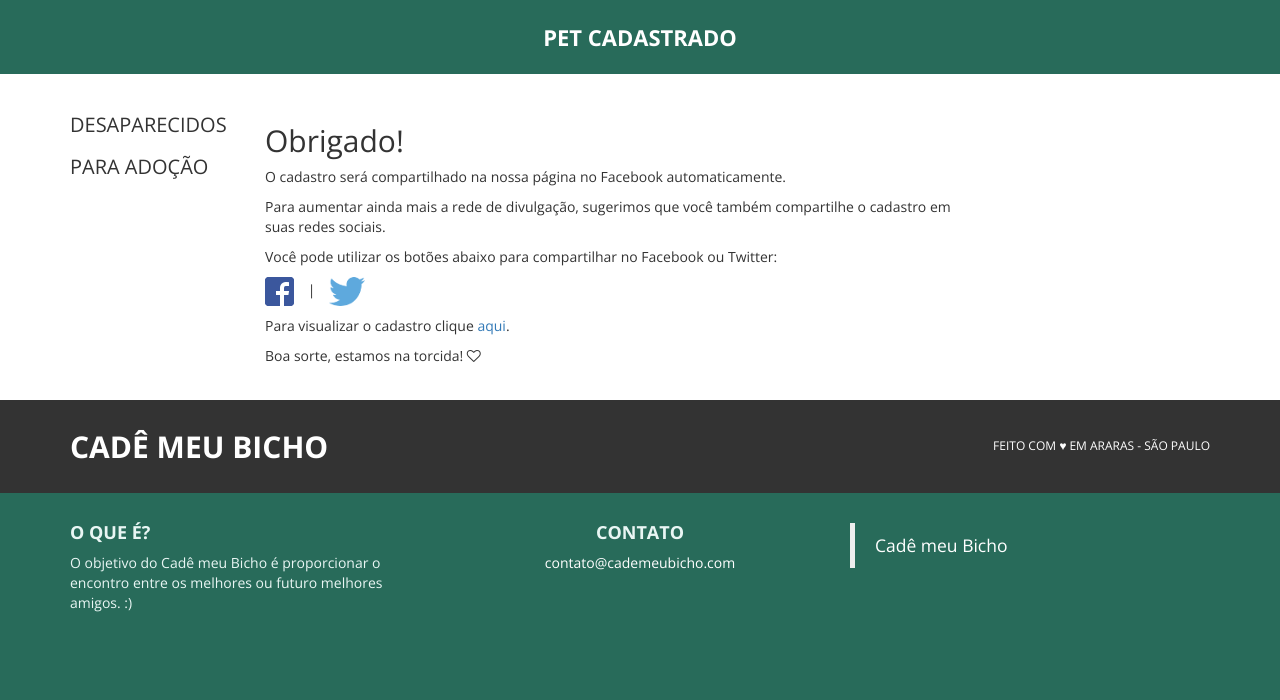
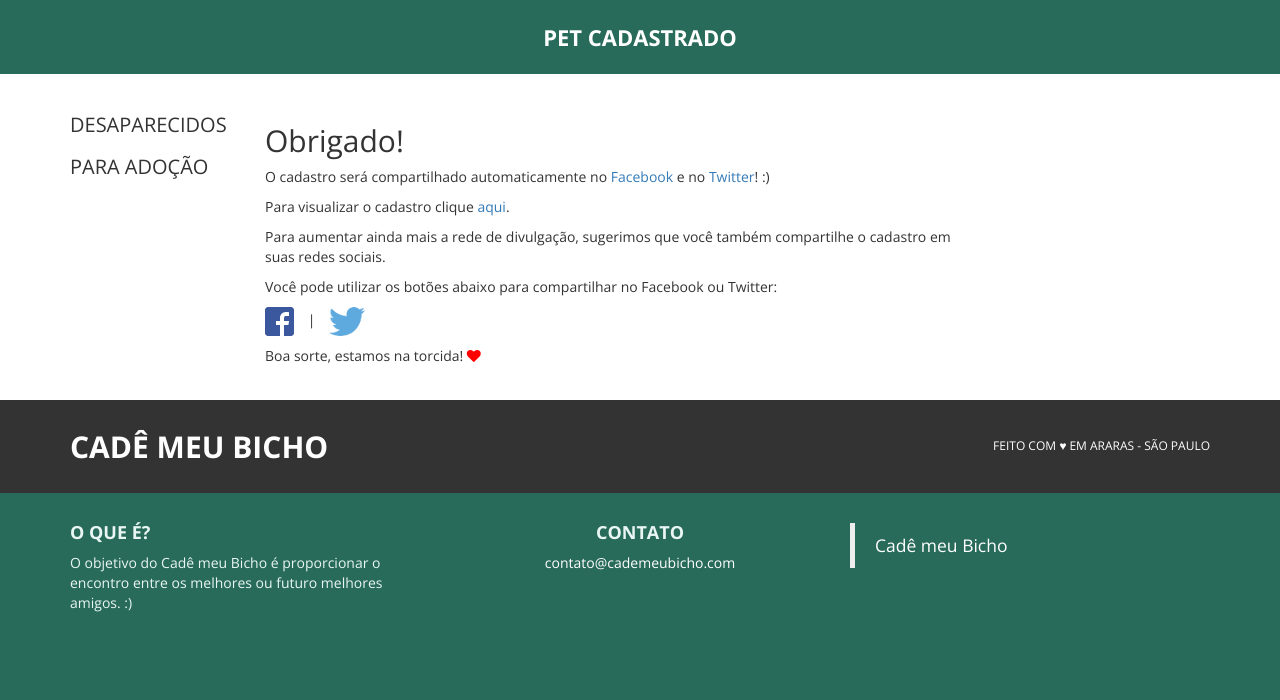
Before and after one commit to jllorencetti/pets, a Django app: page /pets/1/registrado/ in a window 1280 px wide. Shown: the part 100-800 px from the top of the page. Run offline with Django 3.2, Linux system fonts and the light colour scheme; data comes from the database, SQL or seed files in the repository; data that the repository does not hold is empty; some libraries are stand-ins or nearby versions.

Commit message:
Adds links to the Facebook and Twitter pages in the registered template

```diff
--- a/pets/meupet/templates/meupet/registered.html
+++ b/pets/meupet/templates/meupet/registered.html
@@ -9,7 +9,10 @@
 
       <h2>Obrigado!</h2>
 
-      <p>O cadastro será compartilhado na nossa página no Facebook automaticamente.</p>
+      <p>O cadastro será compartilhado automaticamente no <a href="https://www.facebook.com/kdmeubicho">Facebook</a>
+        e no <a href="https://twitter.com/kdmeubicho_">Twitter</a>! :)</p>
+
+      <p>Para visualizar o cadastro clique <a href="{% url 'meupet:detail' pet_slug %}">aqui</a>.</p>
 
       <p>
         Para aumentar ainda mais a rede de divulgação, sugerimos que você também
@@ -31,9 +34,7 @@
         </li>
       </ul>
 
-      <p>Para visualizar o cadastro clique <a href="{% url 'meupet:detail' pet_slug %}">aqui</a>.</p>
-
-      <p>Boa sorte, estamos na torcida! <i class="fa fa-heart-o"></i></p>
+      <p>Boa sorte, estamos na torcida! <i class="c-red fa fa-heart"></i></p>
     </div>
   </div>
 {% endblock %}
```
